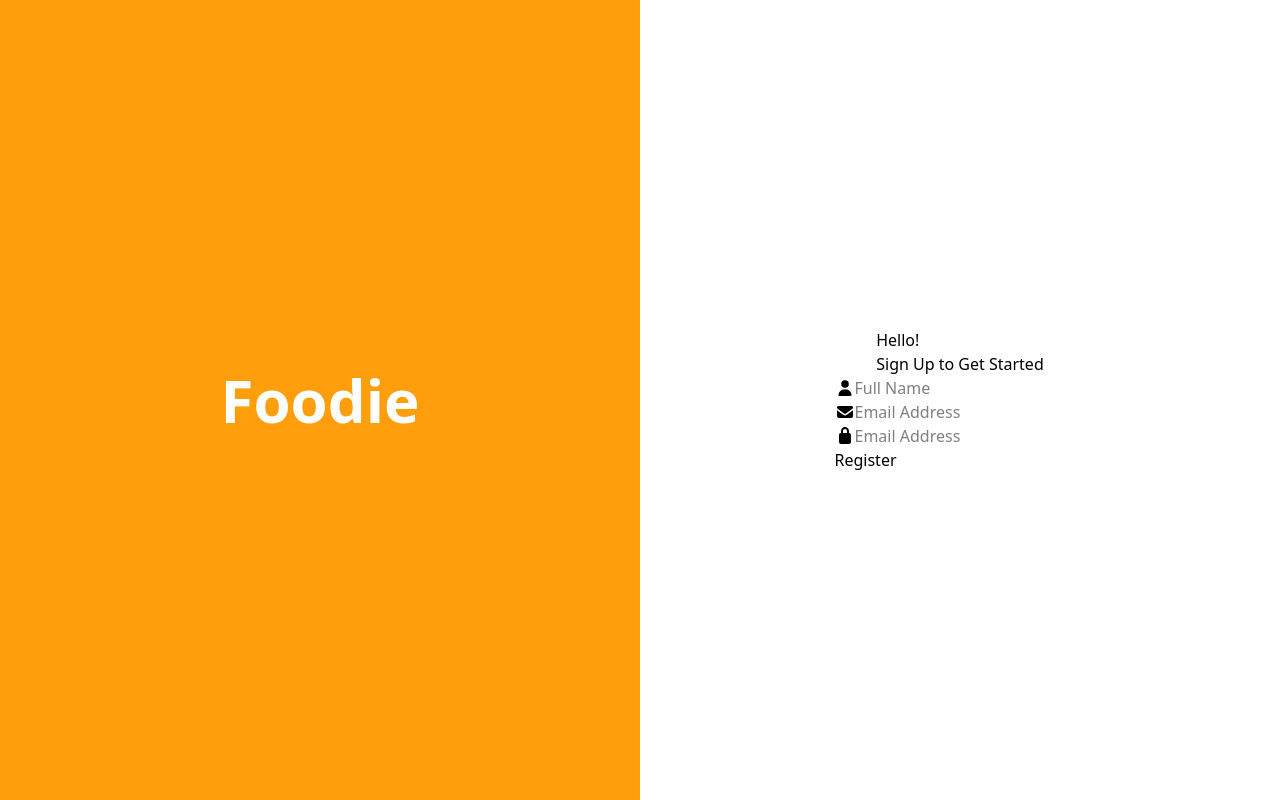
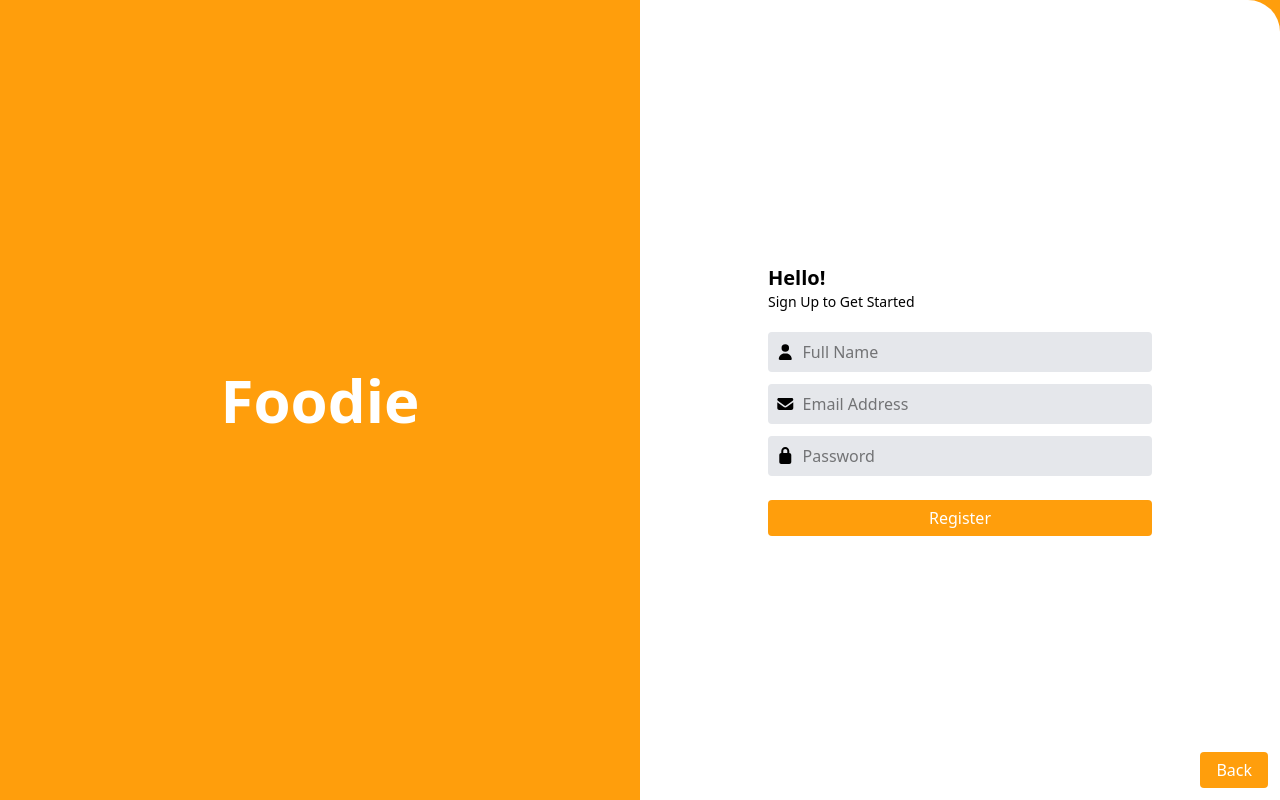
Before and after one commit to Will24300/foodie, a React (Vite) app: page /register in a window 1280 px wide. Built offline with nearby package versions, Linux system fonts and the light colour scheme.

Commit message:
add register page

```diff
--- a/src/pages/Register.jsx
+++ b/src/pages/Register.jsx
@@ -1,5 +1,6 @@
 import { FontAwesomeIcon } from "@fortawesome/react-fontawesome";
 import { faUser, faEnvelope, faLock } from "@fortawesome/free-solid-svg-icons";
+import { Link, Links } from "react-router-dom";
 
 function Register() {
   return (
@@ -8,26 +9,52 @@ function Register() {
         <div className="h-full w-full flex justify-center items-center">
           <h1 className="text-white text-6xl font-bold font-lilita">Foodie</h1>
         </div>
-        <div className="bg-white h-full w-full flex flex-col justify-center items-center">
-          <div>
-            <h2>Hello!</h2>
-            <p>Sign Up to Get Started</p>
+        <div className="bg-white h-full w-full flex flex-col justify-center items-center rounded-tr-4xl relative">
+          <Link to="/">
+            <button className="bg-[#FF9E0C] text-white py-1.5 px-4 rounded cursor-pointer absolute bottom-3 right-3">
+              Back
+            </button>
+          </Link>
+          <div className="w-3/5 mx-auto">
+            <div className="pb-5">
+              <h2 className="font-semibold text-xl">Hello!</h2>
+              <p className="text-sm">Sign Up to Get Started</p>
             </div>
-          <form>
-            <div>
+            <form className="">
+              <div className="bg-gray-200 py-2 px-2 flex items-center gap-2 rounded mb-3">
                 <FontAwesomeIcon icon={faUser} />
-              <input type="text" placeholder="Full Name" />
+                <input
+                  type="text"
+                  placeholder="Full Name"
+                  className="outline-none w-full"
+                />
               </div>
-            <div>
+              <div className="bg-gray-200 py-2 px-2 flex items-center gap-2 rounded mb-3">
                 <FontAwesomeIcon icon={faEnvelope} />
-              <input type="email" placeholder="Email Address" />
+                <input
+                  type="email"
+                  placeholder="Email Address"
+                  className="outline-none w-full"
+                />
               </div>
-            <div>
+              <div className="bg-gray-200 py-2 px-2 flex items-center gap-2 rounded mb-3">
                 <FontAwesomeIcon icon={faLock} />
-              <input type="email" placeholder="Email Address" />
+                <input
+                  type="password"
+                  placeholder="Password"
+                  className="outline-none w-full"
+                  required
+                />
               </div>
-            <button>Register</button>
+
+              <button
+                type="submit"
+                className="bg-[#FF9E0C] w-full text-white py-1.5 px-4 rounded mt-3 cursor-pointer"
+              >
+                Register
+              </button>
             </form>
+          </div>
         </div>
       </section>
     </>
```
Lines whose indentation alone changed are shown as unchanged.
